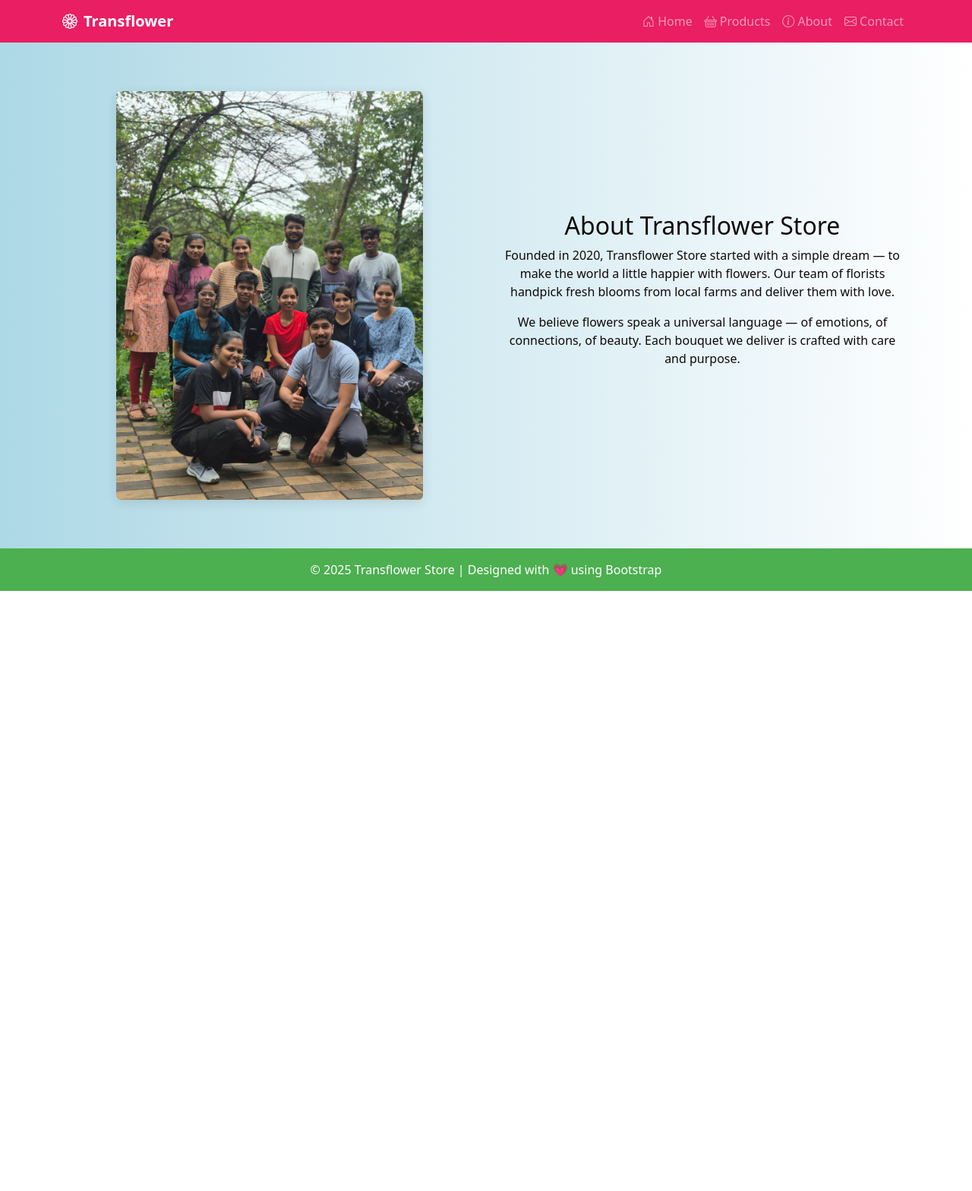
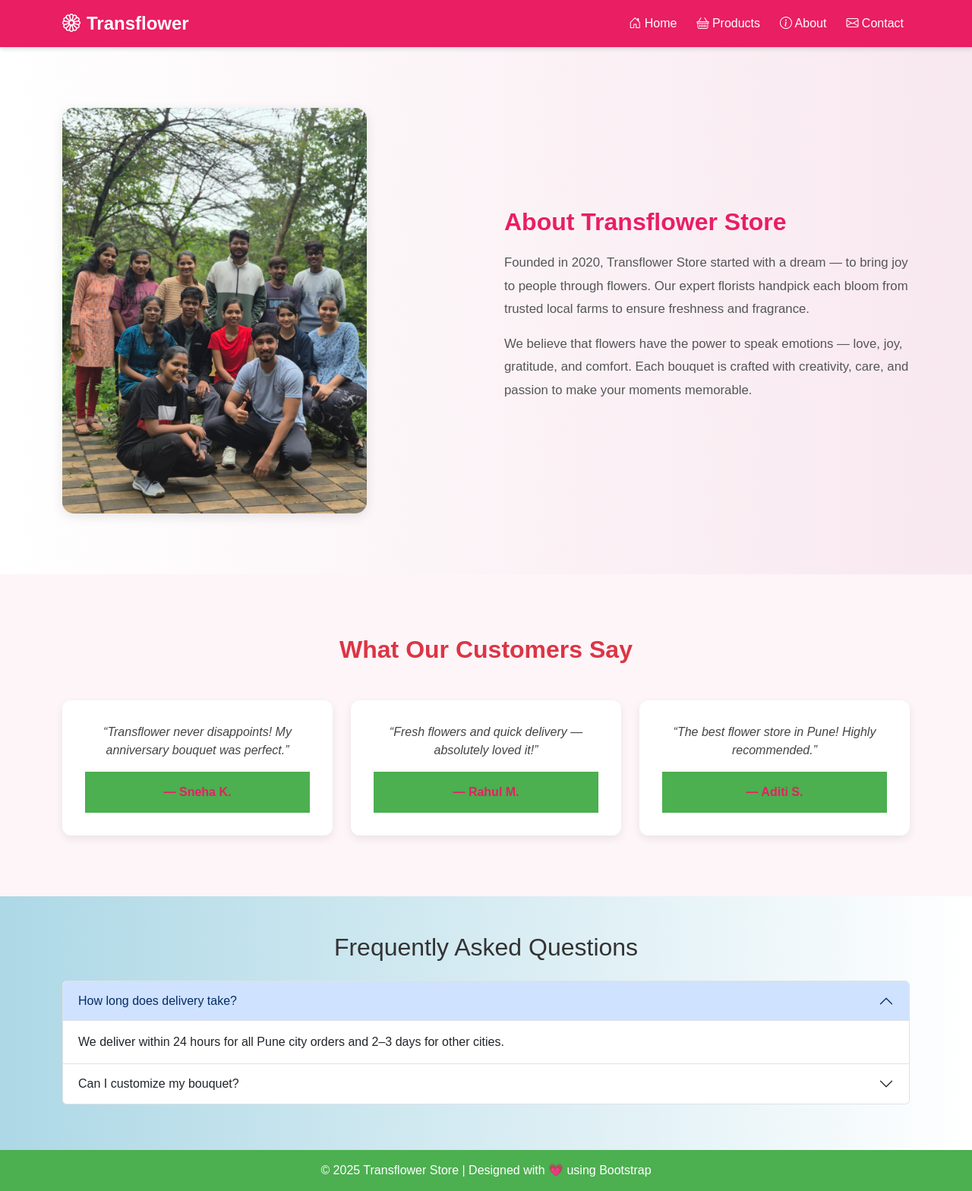
Before and after one commit to rutujamokale/web-technology, a plain HTML site: page transflower-bootstrap/about.html in a window 1280 px wide. Shown: the whole page at 76% size. Before the commit the page ends 800 px from the top, so only its background shows below. Drawn offline with nearby package versions, Linux system fonts and the light colour scheme.

Commit message:
add extra info

```diff
--- a/transflower-bootstrap/about.html
+++ b/transflower-bootstrap/about.html
@@ -5,17 +5,103 @@
   <meta name="viewport" content="width=device-width, initial-scale=1.0" />
   <title>Transflower Store</title>
 
-  <!-- ✅ Bootstrap CSS -->
+  <!-- Bootstrap & Icons -->
+  <link href="https://cdn.jsdelivr.net/npm/bootstrap@5.3.3/dist/css/bootstrap.min.css" rel="stylesheet">
   <link rel="stylesheet" href="https://cdn.jsdelivr.net/npm/bootstrap-icons@1.11.3/font/bootstrap-icons.css">
-  <link href="https://cdn.jsdelivr.net/npm/bootstrap@5.3.3/dist/css/bootstrap.min.css" rel="stylesheet">
+
+  <style>
+    /* 🌸 Global */
+    body {
+      font-family: "Poppins", sans-serif;
+     background: linear-gradient(to right, lightblue, white);
+      color: #333;
+      margin: 0;
+      padding: 0;
+    }
+
+    /* 🌺 Navbar */
+    .navbar {
+      background-color: #e91e63;
+      box-shadow: 0 2px 6px rgba(0, 0, 0, 0.15);
+    }
+    .navbar-brand {
+      font-weight: bold;
+      font-size: 1.5rem;
+    }
+    .nav-link {
+      color: #fff !important;
+      font-weight: 500;
+      margin-left: 10px;
+    }
+    .nav-link:hover {
+      color: #ffe6ef !important;
+    }
+
+    /* 🌼 About Section */
+    .about-section {
+      background: linear-gradient(to right, #fff, #f8e8ef);
+      padding: 80px 0;
+    }
+    .about-section h2 {
+      color: #e91e63;
+      font-weight: 700;
+      margin-bottom: 20px;
+    }
+    .about-section p {
+      font-size: 1.05rem;
+      line-height: 1.8;
+      color: #555;
+    }
+    .about-section img {
+      border-radius: 15px;
+      box-shadow: 0 4px 15px rgba(0,0,0,0.1);
+      transition: transform 0.3s ease;
+    }
+    .about-section img:hover {
+      transform: scale(1.05);
+    }
+
+    /* 💬 Testimonials */
+    .testimonials {
+      background-color: #fdf5f8;
+      padding: 80px 0;
+    }
+    .testimonial-box {
+      background: #fff;
+      border-radius: 12px;
+      box-shadow: 0 4px 12px rgba(0,0,0,0.08);
+      padding: 30px;
+      transition: 0.3s ease;
+    }
+    .testimonial-box:hover {
+      transform: translateY(-5px);
+    }
+    .testimonial-box p {
+      font-style: italic;
+      color: #444;
+    }
+    .testimonial-box footer {
+      color: #e91e63;
+      font-weight: 600;
+      margin-top: 15px;
+    }
+
+    /* 🌷 Footer */
+    footer {
+      background-color: #4caf50;
+      color: #fff;
+      text-align: center;
+      padding: 15px 0;
+      margin-top: 60px;
+    }
+  </style>
 </head>
+
 <body>
-  <!-- 🌼 Your Navbar -->
-  <nav class="navbar navbar-expand-lg navbar-dark" style="background-color: #e91e63;">
+  <!-- 🌸 Navbar -->
+  <nav class="navbar navbar-expand-lg navbar-dark">
     <div class="container">
-    <a class="navbar-brand fw-bold" href="index.html">
-      <i class="bi bi-flower1 me-2"></i>Transflower
-    </a>
+      <a class="navbar-brand" href="index.html"><i class="bi bi-flower1 me-2"></i>Transflower</a>
       <button class="navbar-toggler" type="button" data-bs-toggle="collapse" data-bs-target="#navbarNav">
         <span class="navbar-toggler-icon"></span>
       </button>
@@ -24,75 +110,93 @@
         <ul class="navbar-nav ms-auto">
           <li class="nav-item"><a class="nav-link" href="index.html"><i class="bi bi-house-door"></i> Home</a></li>
           <li class="nav-item"><a class="nav-link" href="products.html"><i class="bi bi-basket"></i> Products</a></li>
-        <li class="nav-item"><a class="nav-link" href="about.html"><i class="bi bi-info-circle"></i> About</a></li>
+          <li class="nav-item"><a class="nav-link active" href="#"><i class="bi bi-info-circle"></i> About</a></li>
           <li class="nav-item"><a class="nav-link" href="contact.html"><i class="bi bi-envelope"></i> Contact</a></li>
         </ul>
       </div>
     </div>
   </nav>
-<section class="py-5 text-center">
+
+  <!-- 🌼 About Section -->
+  <section class="about-section">
     <div class="container">
-    <div class="row align-items-center">
-
-      <!-- Image Column -->
-      <div class="col-md-6 image-bg p-3">
-        <img src="images/team.jpg" class="img-fluid rounded w-75" alt="Our Team">
+      <div class="row align-items-center g-5">
+        <div class="col-md-6">
+          <img src="images/team.jpg" alt="Our Team" class="img-fluid  w-75" >
         </div>
-
-      <!-- Text Column -->
-      <div class="col-md-6 text-bg p-3">
+        <div class="col-md-6">
           <h2>About Transflower Store</h2>
-        <p>Founded in 2020, Transflower Store started with a simple dream — to make the world a little happier with flowers. Our team of florists handpick fresh blooms from local farms and deliver them with love.</p>
-        <p>We believe flowers speak a universal language — of emotions, of connections, of beauty. Each bouquet we deliver is crafted with care and purpose.</p>
+          <p>Founded in 2020, Transflower Store started with a dream — to bring joy to people through flowers. Our expert florists handpick each bloom from trusted local farms to ensure freshness and fragrance.</p>
+          <p>We believe that flowers have the power to speak emotions — love, joy, gratitude, and comfort. Each bouquet is crafted with creativity, care, and passion to make your moments memorable.</p>
         </div>
-
       </div>
     </div>
   </section>
 
+  <!-- 💬 Testimonials -->
+  <section class="testimonials text-center">
+    <div class="container">
+      <h2 class="fw-bold mb-5 text-danger">What Our Customers Say</h2>
+      <div class="row g-4">
+        <div class="col-md-4">
+          <div class="testimonial-box">
+            <p>“Transflower never disappoints! My anniversary bouquet was perfect.”</p>
+            <footer>— Sneha K.</footer>
+          </div>
+        </div>
+        <div class="col-md-4">
+          <div class="testimonial-box">
+            <p>“Fresh flowers and quick delivery — absolutely loved it!”</p>
+            <footer>— Rahul M.</footer>
+          </div>
+        </div>
+        <div class="col-md-4">
+          <div class="testimonial-box">
+            <p>“The best flower store in Pune! Highly recommended.”</p>
+            <footer>— Aditi S.</footer>
+          </div>
+        </div>
+      </div>
+    </div>
+  </section>
+  <section class="container my-5">
+  <h2 class="text-center mb-4">Frequently Asked Questions</h2>
 
-  <!-- Footer -->
-<footer class="footer-bar text-center text-white py-3">
+  <div class="accordion" id="faqAccordion">
+    <div class="accordion-item">
+      <h2 class="accordion-header">
+        <button class="accordion-button" type="button" data-bs-toggle="collapse" data-bs-target="#faq1">
+          How long does delivery take?
+        </button>
+      </h2>
+      <div id="faq1" class="accordion-collapse collapse show" data-bs-parent="#faqAccordion">
+        <div class="accordion-body">
+          We deliver within 24 hours for all Pune city orders and 2–3 days for other cities.
+        </div>
+      </div>
+    </div>
+
+    <div class="accordion-item">
+      <h2 class="accordion-header">
+        <button class="accordion-button collapsed" type="button" data-bs-toggle="collapse" data-bs-target="#faq2">
+          Can I customize my bouquet?
+        </button>
+      </h2>
+      <div id="faq2" class="accordion-collapse collapse" data-bs-parent="#faqAccordion">
+        <div class="accordion-body">
+          Absolutely! You can choose flower types, wrapping styles, and message cards.
+        </div>
+      </div>
+    </div>
+  </div>
+</section>
+
+  <!-- 🌷 Footer -->
+  <footer>
     <p class="mb-0">&copy; 2025 Transflower Store | Designed with 💗 using Bootstrap</p>
   </footer>
 
-
-<!-- CSS -->
-<style>
-
-
- section {
-background: linear-gradient(to right, lightblue, white);
-  padding: 60px 0;
-}
-
-section img {
-  border-radius: 15px;
-  box-shadow: 0 4px 15px rgba(0,0,0,0.1);
-}
-
-section h2, section p {
-  color: #0f0a0a; /* white text on navy */
-}
-
-  .footer-bar {
-  background-color: #4caf50;
-    width: 100%;
-    position: relative;
-  }
-
-  body {
-    min-height: 100vh;
-    text-align: center;
-    flex-direction: column;
-  }
-
-  footer {
-    margin-top: auto;
-  }
-</style>
-
-  <!-- ✅ Bootstrap JS (includes Popper) -->
+  <!-- Bootstrap JS -->
   <script src="https://cdn.jsdelivr.net/npm/bootstrap@5.3.3/dist/js/bootstrap.bundle.min.js"></script>
 </body>
 </html>
--- a/transflower-bootstrap/style.css
+++ b/transflower-bootstrap/style.css
@@ -14,6 +14,7 @@
 /* .navbar {
   background-color: var(--bs-primary) !important;
 } */
+
 .navbar .nav-link {
   color: #fff !important;
   font-weight: 500;
@@ -112,6 +113,23 @@
   color: var(--bs-warning) !important;
   font-weight: 600;
 }
+.accordion-button:focus {
+  box-shadow: 0 0 0 0.25rem rgba(233, 30, 99, 0.25);
+}
+
+.nav-tabs .nav-link.active {
+  background-color:rgb(114, 30, 112);
+  color: #fff;
+}
+
+.tab-content {
+  animation: fadeIn 0.5s ease-in;
+}
+
+@keyframes fadeIn {
+  from { opacity: 0; transform: translateY(10px); }
+  to { opacity: 1; transform: translateY(0); }
+}
 /* Footer */
 footer {
   background-color: var(--bs-secondary);
```
Also changed, not shown: transflower-bootstrap/contact.html (+27 -28 lines), transflower-bootstrap/index.html (+9 -1 lines), transflower-bootstrap/products.html (+65 -18 lines), transflower-bootstrap/images/sunflower.jpg, transflower-bootstrap/images/transflower.jpeg (added). Lines whose indentation alone changed are shown as unchanged.
